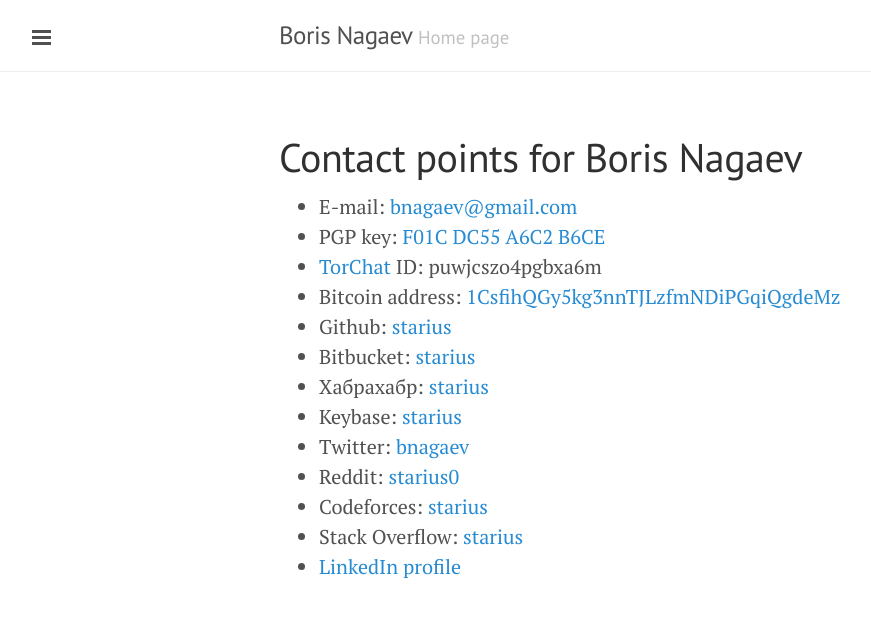
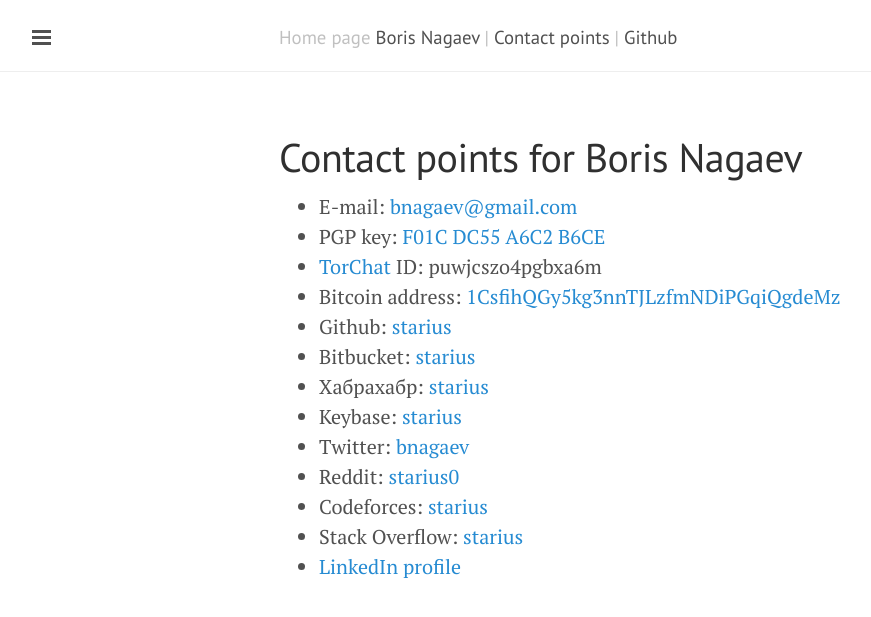
Before and after one commit to starius/starius.github.io, a Jekyll site: the page built from contact.md, in a window 1280 px wide. Shown: the top 617 px of the page, without its empty margins (1-872 px from the left). Built offline with Jekyll 4.4.1, drawn with Linux system fonts in a browser that asks for light colours; Markdown is read by kramdown in place of the engine named in the settings.

Commit message:
change top links in the layout

```diff
--- a/_layouts/default.html
+++ b/_layouts/default.html
@@ -13,8 +13,14 @@
       <div class="masthead">
         <div class="container">
           <h3 class="masthead-title">
+            <small>{{ site.tagline }}
             <a href="/" title="Home">{{ site.title }}</a>
-            <small>{{ site.tagline }}</small>
+                |
+            <a href="/contact">Contact points</a>
+                |
+            <a href="https://github.com/starius"
+                class="image-link github">Github</a>
+            </small>
           </h3>
         </div>
       </div>
```
